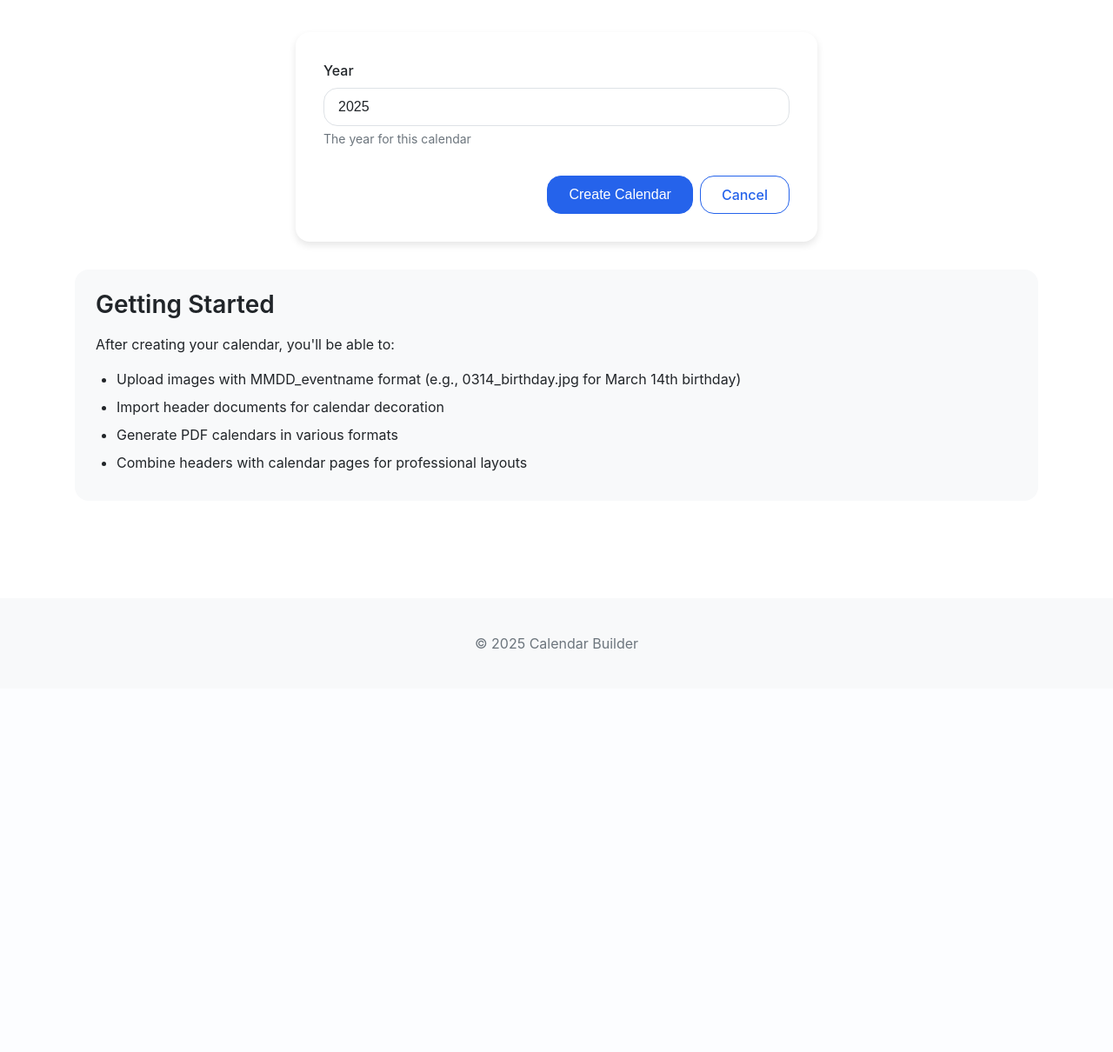
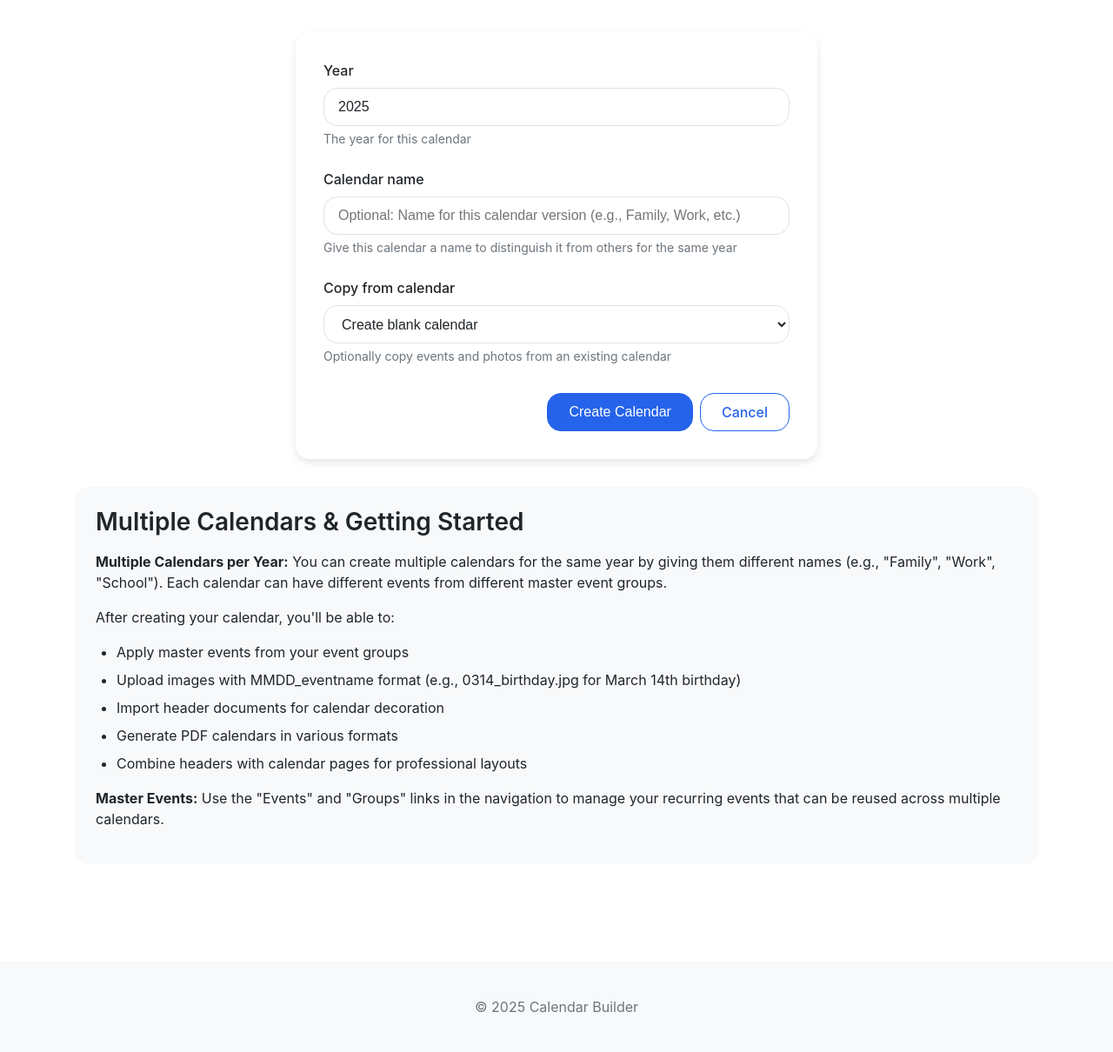
Before and after one commit to cloudflying87/calendar, a Django app: page /calendars/create/ in a window 1280 px wide. Shown: the part 179-1389 px from the top of the page at 87% size. Before the commit the page ends 926 px from the top, so only its background shows below. Run offline with Django 5.2, Linux system fonts and the light colour scheme; the visitor is signed in with stand-in values (Sample User, id 1); data that the repository does not hold is empty.

Commit message:
Enable multiple calendars per year with calendar naming system
- Update CalendarForm to include calendar_name field for multiple calendars per year
- Remove old single-calendar-per-year validation
- Add validation for unique calendar name + year combinations
- Update CalendarCreateView to create/link CalendarYear instances
- Update calendar creation template with calendar name field and info
- Allow users to create "Family 2026", "Work 2026", etc.

🤖 Generated with [Claude Code](https://claude.ai/code)

Co-Authored-By: Claude <noreply@anthropic.com>

```diff
--- a/apps/calendars/forms.py
+++ b/apps/calendars/forms.py
@@ -1,6 +1,6 @@
 from django import forms
 from django.core.validators import FileExtensionValidator
-from .models import Calendar, CalendarHeader, CalendarEvent, Holiday
+from .models import Calendar, CalendarHeader, CalendarEvent, Holiday, CalendarYear
 from datetime import datetime
 
 
@@ -23,6 +23,16 @@ class MultipleFileField(forms.FileField):
 
 
 class CalendarForm(forms.ModelForm):
+    calendar_name = forms.CharField(
+        max_length=100,
+        required=False,
+        widget=forms.TextInput(attrs={
+            'class': 'form-control',
+            'placeholder': 'Optional: Name for this calendar version (e.g., Family, Work, etc.)'
+        }),
+        help_text="Give this calendar a name to distinguish it from others for the same year"
+    )
+
     copy_from_calendar = forms.ModelChoiceField(
         queryset=Calendar.objects.none(),
         required=False,
@@ -53,11 +63,26 @@ class CalendarForm(forms.ModelForm):
                 user=self.user
             ).order_by('-year')
 
-    def clean_year(self):
-        year = self.cleaned_data['year']
-        if self.user and Calendar.objects.filter(year=year, user=self.user).exists():
-            raise forms.ValidationError(f"You already have a calendar for {year}.")
-        return year
+    def clean(self):
+        cleaned_data = super().clean()
+        year = cleaned_data.get('year')
+        calendar_name = cleaned_data.get('calendar_name') or 'Default'
+
+        if self.user and year:
+            # Check if this specific combination already exists
+            existing_calendar_year = CalendarYear.objects.filter(
+                user=self.user,
+                year=year,
+                name=calendar_name
+            ).first()
+
+            if existing_calendar_year:
+                raise forms.ValidationError(
+                    f"You already have a calendar named '{calendar_name}' for {year}. "
+                    f"Please choose a different name."
+                )
+
+        return cleaned_data
 
 
 class ImageUploadForm(forms.Form):
--- a/apps/calendars/views.py
+++ b/apps/calendars/views.py
@@ -59,7 +59,21 @@ class CalendarCreateView(LoginRequiredMixin, CreateView):
         return kwargs
 
     def form_valid(self, form):
+        from .models import CalendarYear
+
         form.instance.user = self.request.user
+
+        # Create or get CalendarYear
+        calendar_name = form.cleaned_data.get('calendar_name') or 'Default'
+        calendar_year, created = CalendarYear.objects.get_or_create(
+            user=self.request.user,
+            year=form.instance.year,
+            name=calendar_name
+        )
+
+        # Link the calendar to the CalendarYear
+        form.instance.calendar_year = calendar_year
+
         response = super().form_valid(form)
 
         # Handle copying from another calendar if selected
--- a/templates/calendars/calendar_create.html
+++ b/templates/calendars/calendar_create.html
@@ -29,6 +29,40 @@
             {% endif %}
         </div>
 
+        <div class="form-group">
+            <label for="{{ form.calendar_name.id_for_label }}" class="form-label">
+                {{ form.calendar_name.label }}
+            </label>
+            {{ form.calendar_name }}
+            {% if form.calendar_name.help_text %}
+                <div class="form-help">{{ form.calendar_name.help_text }}</div>
+            {% endif %}
+            {% if form.calendar_name.errors %}
+                <div class="form-errors">
+                    {% for error in form.calendar_name.errors %}
+                        <div class="form-error">{{ error }}</div>
+                    {% endfor %}
+                </div>
+            {% endif %}
+        </div>
+
+        <div class="form-group">
+            <label for="{{ form.copy_from_calendar.id_for_label }}" class="form-label">
+                {{ form.copy_from_calendar.label }}
+            </label>
+            {{ form.copy_from_calendar }}
+            {% if form.copy_from_calendar.help_text %}
+                <div class="form-help">{{ form.copy_from_calendar.help_text }}</div>
+            {% endif %}
+            {% if form.copy_from_calendar.errors %}
+                <div class="form-errors">
+                    {% for error in form.copy_from_calendar.errors %}
+                        <div class="form-error">{{ error }}</div>
+                    {% endfor %}
+                </div>
+            {% endif %}
+        </div>
+
         {% if form.non_field_errors %}
             <div class="form-errors">
                 {% for error in form.non_field_errors %}
@@ -45,15 +79,20 @@
 </div>
 
 <div class="info-panel">
-    <h3 class="info-panel__title">Getting Started</h3>
+    <h3 class="info-panel__title">Multiple Calendars & Getting Started</h3>
     <div class="info-panel__content">
+        <p><strong>Multiple Calendars per Year:</strong> You can create multiple calendars for the same year by giving them different names (e.g., "Family", "Work", "School"). Each calendar can have different events from different master event groups.</p>
+
         <p>After creating your calendar, you'll be able to:</p>
         <ul>
+            <li>Apply master events from your event groups</li>
             <li>Upload images with MMDD_eventname format (e.g., 0314_birthday.jpg for March 14th birthday)</li>
             <li>Import header documents for calendar decoration</li>
             <li>Generate PDF calendars in various formats</li>
             <li>Combine headers with calendar pages for professional layouts</li>
         </ul>
+
+        <p><strong>Master Events:</strong> Use the "Events" and "Groups" links in the navigation to manage your recurring events that can be reused across multiple calendars.</p>
     </div>
 </div>
 {% endblock %}
```
